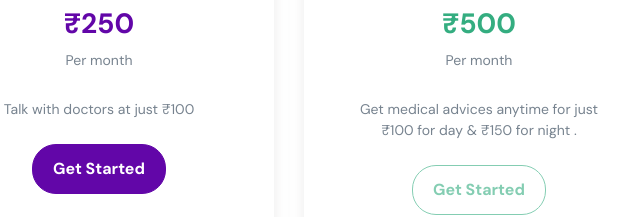
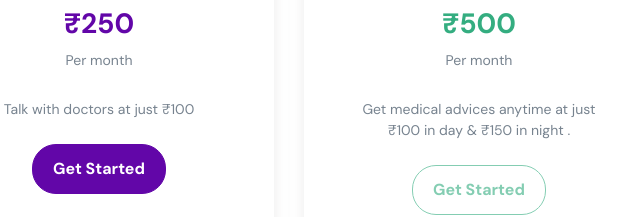
Before and after one commit to treatvia/treatvia.github.io, a website: page index.html in a window 1280 px wide. Shown: the part 1629-1846 px from the top of the page, 541-1181 px from the left. Drawn offline with nearby package versions, Linux system fonts and the light colour scheme.

Commit message:
minor changes

```diff
--- a/index.html
+++ b/index.html
@@ -217,7 +217,7 @@
                             <h3>Premium</h3>
                             <h3 class="text-success">₹500</h3>
                             <p class="payment-period">Per month</p>
-                            <p class="mb-4">Get medical advices anytime for just ₹100 for day & ₹150 for night .</p>
+                            <p class="mb-4">Get medical advices anytime at just ₹100 in day & ₹150 in night .</p>
                             <button class="btn btn-outline-success btn-rounded">Get Started</button>
                         </div>
                     </div>
```
